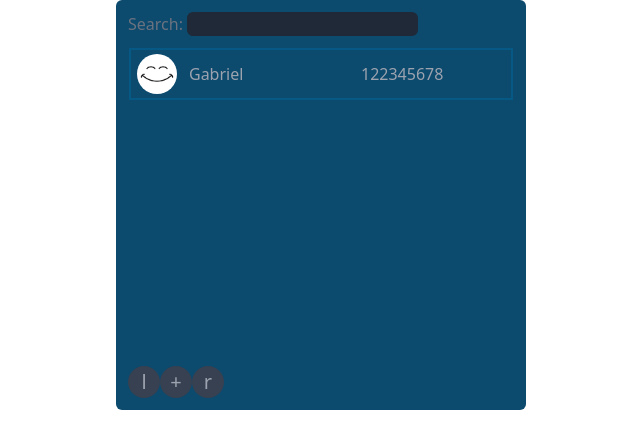
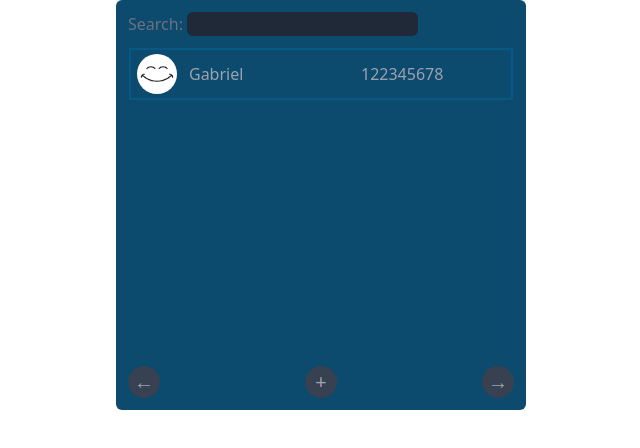
Before and after one commit to GDX64/React-tailwind, a React (Vite) app: page / in a window 1280 px wide. Shown: the top 448 px of the page, without its empty margins (319-959 px from the left). Built offline with nearby package versions, Linux system fonts and the light colour scheme.

Commit message:
improving navigation arrows

```diff
--- a/src/Entities/Contact.ts
+++ b/src/Entities/Contact.ts
@@ -50,6 +50,10 @@ export function getContactSlice(
     .slice(contactsPerPage * (pageNumber - 1), contactsPerPage * pageNumber);
 }
 
+export function calcMaxPageNumbers(numberOfContacts: number) {
+  return Math.ceil(numberOfContacts / CONTACTS_PERPAGE);
+}
+
 function noLowestPriority([, key]: [any, string]) {
   return Boolean(key.match(/[0-8]/));
 }
--- /dev/null
+++ b/src/Utils/NumberUtils.ts
@@ -0,0 +1,3 @@
+export function clamp(min: number, max: number, value: number) {
+  return Math.min(max, Math.max(min, value));
+}
--- a/src/components/ContactTable/ContactTable.tsx
+++ b/src/components/ContactTable/ContactTable.tsx
@@ -1,6 +1,10 @@
 import { useReducer, useState } from "react";
 import Store, { reducer, StoreAction } from "../../Database/Store";
-import Contact, { getContactSlice } from "../../Entities/Contact";
+import Contact, {
+  calcMaxPageNumbers,
+  getContactSlice,
+} from "../../Entities/Contact";
+import { clamp } from "../../Utils/NumberUtils";
 import { Labeled } from "../BaseComponents/BaseComponents";
 import { ContactRow } from "./ContactRow";
 
@@ -10,6 +14,7 @@ export function ContactsTable() {
   const [search, setSearch] = useState("");
   const contacts = state.contacts;
   const slice = getContactSlice(contacts, { pageNumber, search });
+  const maxPages = calcMaxPageNumbers(slice.length);
   return (
     <div className="bg-sky-900 text-gray-400 pl-3 pr-3 pt-3 pb-3 rounded-md min-h-[410px] min-w-[410px] flex flex-col">
       <Labeled label="Search" htmlFor="main-search">
@@ -27,7 +32,9 @@ export function ContactsTable() {
           onAddClick={() =>
             updateStore({ type: "add", contact: Contact.default() })
           }
-          onPageChange={(delta) => setPageNumber(pageNumber + delta)}
+          onPageChange={(delta) =>
+            setPageNumber(clamp(1, maxPages, pageNumber + delta))
+          }
         ></Footer>
       </div>
     </div>
@@ -42,10 +49,10 @@ function Footer({
   onAddClick: () => void;
 }) {
   return (
-    <div className="mt-auto">
-      <PlusBtn onClick={() => onPageChange(-1)}>l</PlusBtn>
-      <PlusBtn onClick={onAddClick}>+</PlusBtn>
-      <PlusBtn onClick={() => onPageChange(1)}> r </PlusBtn>
+    <div className="mt-auto flex justify-between">
+      <PlusBtn onClick={() => onPageChange(-1)}> &#8592; </PlusBtn>
+      <PlusBtn onClick={onAddClick}> &#43; </PlusBtn>
+      <PlusBtn onClick={() => onPageChange(1)}> &#8594; </PlusBtn>
     </div>
   );
 }
```
